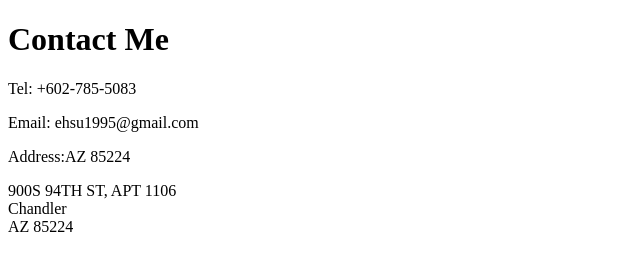
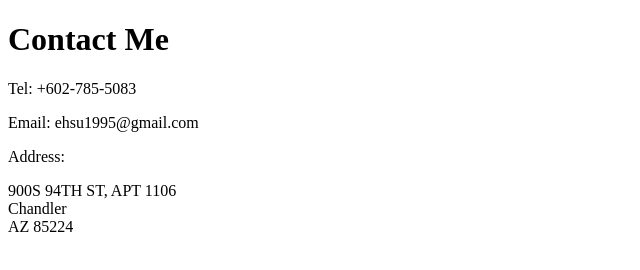
Before and after one commit to ehsu1995/html-portfolio, a plain HTML site: page public/contact.html in a window 1280 px wide. Shown: the full height of the page, 0-640 px from the left. Drawn offline with Linux system fonts and the light colour scheme.

Commit message:
Update contact.html

```diff
--- a/public/contact.html
+++ b/public/contact.html
@@ -10,7 +10,7 @@
   <h1>Contact Me</h1>
   <p>Tel: +602-785-5083</p>
   <p>Email: ehsu1995@gmail.com</p>
-  <p>Address:AZ 85224</p>
+  <p>Address:</p>
   <p>
     900S 94TH ST, APT 1106<br />
     Chandler<br />
```
